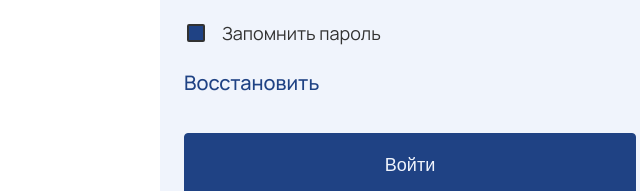
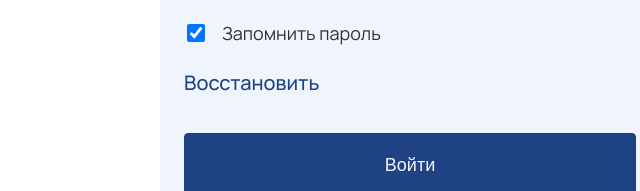
Before and after one commit to VladKhurs/test-task-webernetic-family, a website built with Vite: page src/index.html in a window 1280 px wide. Shown: the part 1004-1195 px from the top of the page, 230-870 px from the left. Built offline with nearby package versions, Linux system fonts and the light colour scheme.

```diff
--- a/src/scss/common/reset.scss
+++ b/src/scss/common/reset.scss
@@ -42,6 +42,5 @@
 }
 
 input{
-  -webkit-appearance: none;
   border-radius: 0;
 }
--- a/src/scss/components/modal-login/modal-login.scss
+++ b/src/scss/components/modal-login/modal-login.scss
@@ -65,10 +65,6 @@
       border-radius: 2px;
       margin: 3px 17px 3px 3px;
     }
-
-    input:checked {
-      background-color: $dark-blue;
-    }
   }
 
   a {
```
Also changed, not shown: public/img/arrow-up-right.svg (renamed from src/public/img/arrow-up-right.svg), public/img/cross.svg (renamed from src/public/img/cross.svg), public/img/desktop-1440.png (renamed from src/public/img/desktop-1440.png), public/img/desktop-1920.png (renamed from src/public/img/desktop-1920.png), public/img/sheck.png (renamed from src/public/img/sheck.png), tsconfig.json (line endings or trailing spaces).
